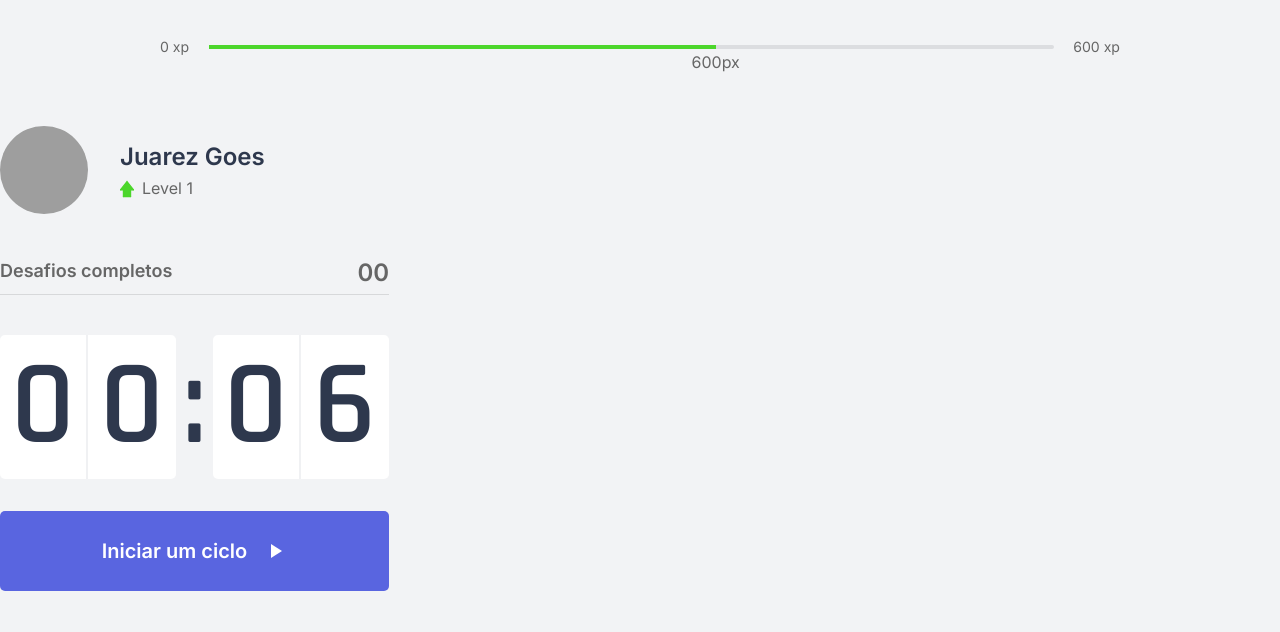
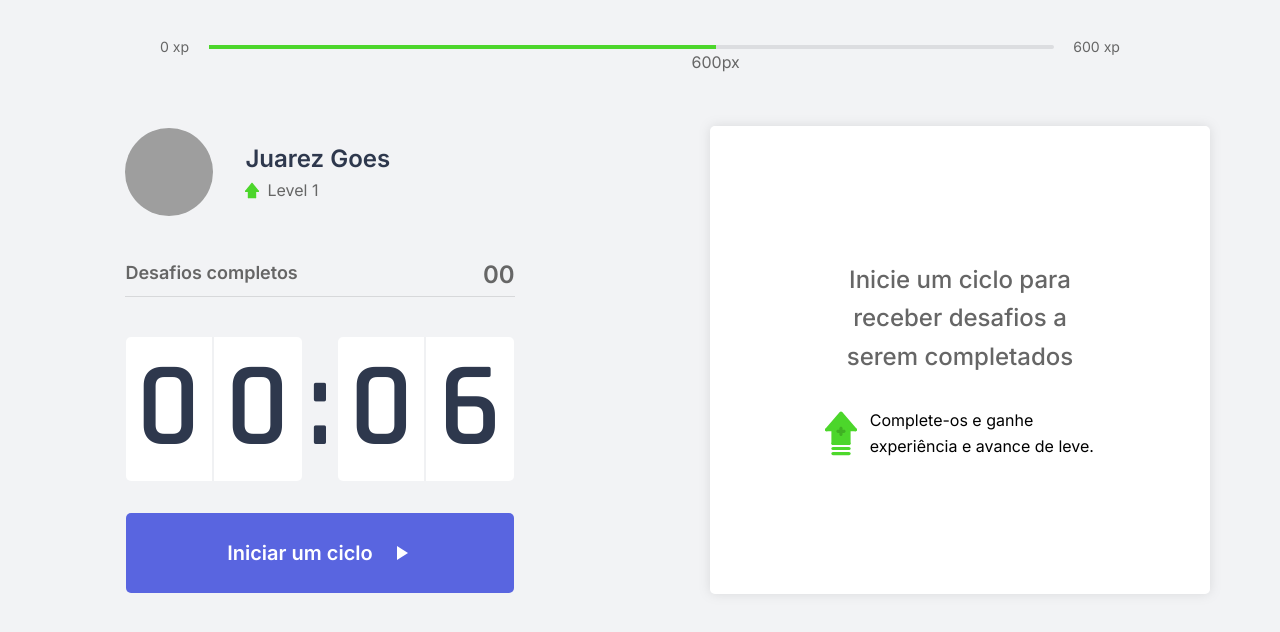
Before and after one commit to JuarezAntonioGoes/move, a Next.js app: page / in a window 1280 px wide. Shown: the top 632 px of the page. Built offline with nearby package versions, Linux system fonts and the light colour scheme; grey boxes are pictures that could not be loaded.

Commit message:
create cardCiclo

```diff
--- /dev/null
+++ b/components/CardCiclo/index.js
@@ -0,0 +1,33 @@
+import React from "react";
+import { ContextoCiclo } from "../../contexts/CicloContext";
+import { CicloContainer, Main } from "./style";
+
+const CardCiclo = () => {
+  const { hasFinished } = React.useContext(ContextoCiclo);
+
+  return (
+    <CicloContainer>
+      {hasFinished ? (
+        <Main>
+          <h1>Terminous</h1>
+
+          <div>
+            <img src="./images/seta-cima.svg" alt="seta para cima" />
+            <p>Complete-os e ganhe experiência e avance de leve.</p>
+          </div>
+        </Main>
+      ) : (
+        <Main>
+          <h1>Inicie um ciclo para receber desafios a serem completados</h1>
+
+          <div>
+            <img src="./images/seta-cima.svg" alt="seta para cima" />
+            <p>Complete-os e ganhe experiência e avance de leve.</p>
+          </div>
+        </Main>
+      )}
+    </CicloContainer>
+  );
+};
+
+export default CardCiclo;
--- /dev/null
+++ b/components/CardCiclo/style.js
@@ -0,0 +1,32 @@
+import styled from "styled-components";
+
+export const CicloContainer = styled.div`
+  width: 31.25rem;
+  height: 29.25rem;
+  filter: drop-shadow(0 0 6px rgba(0, 0, 0, 0.1));
+  background-color: #fff;
+  border-radius: 5px;
+
+  display: flex;
+  align-items: center;
+  justify-content: center;
+`;
+
+export const Main = styled.main`
+  width: 16.88rem;
+
+  h1 {
+    color: #666666;
+    text-align: center;
+    font-weight: 500;
+    font-size: 1.5rem;
+    margin-bottom: 2rem;
+  }
+
+  div {
+    display: flex;
+    grid-template-columns: 80px 1fr;
+    font-size: 1rem;
+    gap: 0.8rem;
+  }
+`;
--- a/components/Contador/index.js
+++ b/components/Contador/index.js
@@ -1,11 +1,13 @@
 import React, { useRef } from "react";
+import { ContextoCiclo } from "../../contexts/CicloContext";
 import ButtonCiclo from "../ButtonCiclo";
 import { ConstainerContador } from "./style";
 
 const Contador = () => {
   const [time, setTime] = React.useState(0.1 * 60);
   const [timeActive, setTimeActive] = React.useState(false);
-  const [hasFinished, setHasFinished] = React.useState(false);
+
+  const { hasFinished, setHasFinished } = React.useContext(ContextoCiclo);
 
   let contadorTimeOut;
 
--- /dev/null
+++ b/contexts/CicloContext.js
@@ -0,0 +1,15 @@
+import React, { createContext } from "react";
+
+export const ContextoCiclo = createContext();
+
+const CicloProvider = ({ children }) => {
+  const [hasFinished, setHasFinished] = React.useState(false);
+
+  return (
+    <ContextoCiclo.Provider value={{ hasFinished, setHasFinished }}>
+      {children}
+    </ContextoCiclo.Provider>
+  );
+};
+
+export default CicloProvider;
--- a/pages/_app.js
+++ b/pages/_app.js
@@ -1,5 +1,12 @@
-import '../styles/global.css'
+import CicloProvider from "../contexts/CicloContext";
+import "../styles/global.css";
 
 export default function App({ Component, pageProps }) {
-  return <Component {...pageProps} />
+  return (
+    <>
+      <CicloProvider>
+        <Component {...pageProps} />
+      </CicloProvider>
+    </>
+  );
 }
--- a/pages/index.js
+++ b/pages/index.js
@@ -1,13 +1,24 @@
 import Avatar from "../components/Avatar";
 import BarraProgress from "../components/BarraProgress";
+import CardCiclo from "../components/CardCiclo";
 import Contador from "../components/Contador";
+import { Containerleft, ContainerRight, Main } from "./styleIndex";
 
 export default function Home() {
   return (
     <>
       <BarraProgress />
-      <Avatar />
-      <Contador />
+
+      <Main>
+        <Containerleft>
+          <Avatar />
+          <Contador />
+        </Containerleft>
+
+        <ContainerRight>
+          <CardCiclo />
+        </ContainerRight>
+      </Main>
     </>
   );
 }
--- /dev/null
+++ b/pages/styleIndex.js
@@ -0,0 +1,20 @@
+import styled from "styled-components";
+
+export const Main = styled.main`
+  display: grid;
+  grid-template-columns: 1fr 1fr;
+`;
+
+export const ContainerRight = styled.div`
+  display: flex;
+  align-items: center;
+  justify-content: center;
+  flex-direction: columns;
+`;
+
+export const Containerleft = styled.div`
+  display: flex;
+  align-items: center;
+  justify-content: center;
+  flex-direction: column;
+`;
```
Also changed, not shown: action-ciclo.json (added, +62 -0 lines), public/images/seta-cima.svg (added).
